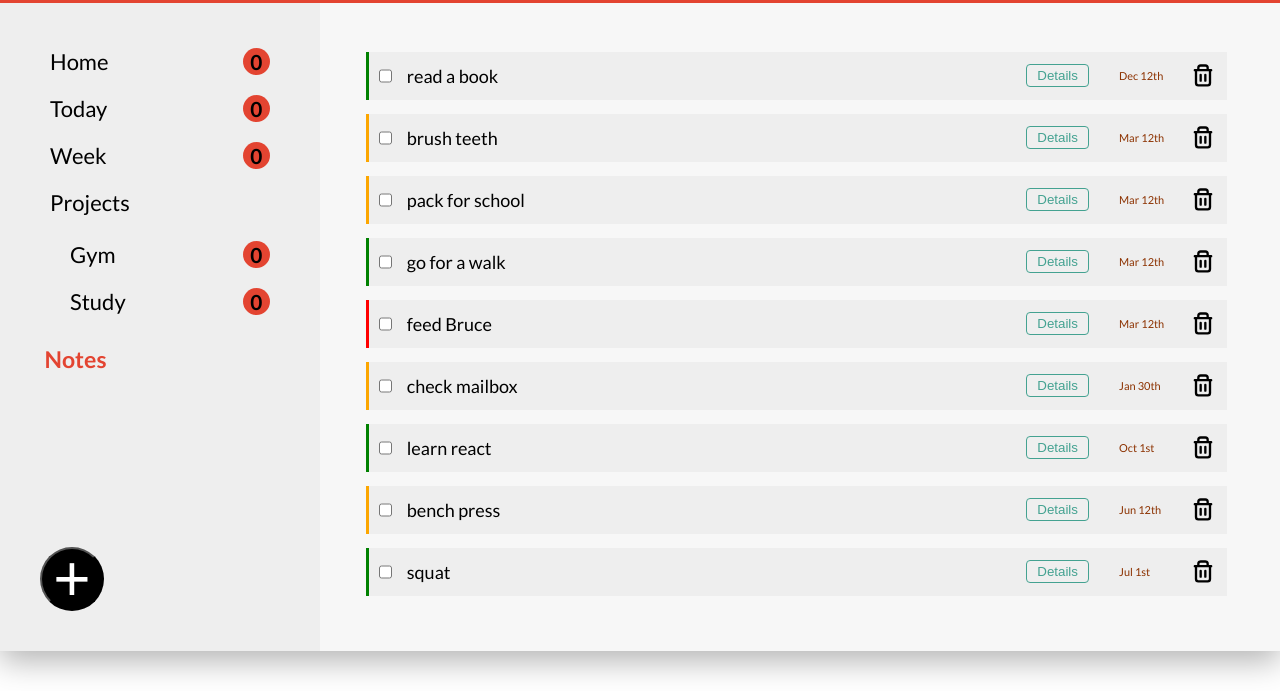
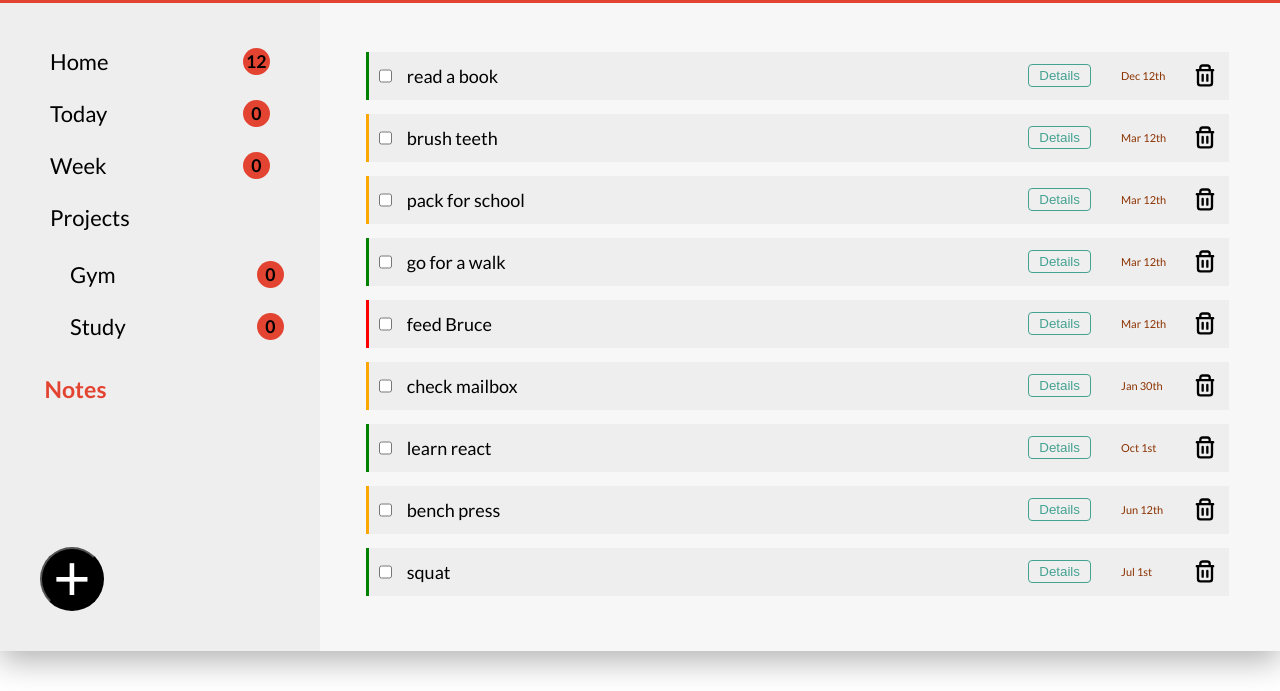
Before and after one commit to daniyxlkhan/todoList, a website built with webpack: page src/template.html in a window 1280 px wide. Both pictures are taken after a click on the item "Notes". Shown: the part 109-800 px from the top of the page. Built offline with nearby package versions, Linux system fonts and the light colour scheme; a web font is replaced by a local one.

Commit message:
Add overflow for projejcts and counter

```diff
--- a/src/project.js
+++ b/src/project.js
@@ -35,20 +35,28 @@ function addProjectToDOM(title) {
     projectTitle.classList.add("project");
     projectTitle.textContent = title;
 
-    const weekCount = document.createElement("div");
-    weekCount.classList.add("week-count", "count");
-    weekCount.textContent = "0";
+    const count = document.createElement("div");
+    count.classList.add(`${title}-count`, "count");
+    count.textContent = "0";
 
     projectItem.appendChild(projectTitle);
-    projectItem.appendChild(weekCount);
+    projectItem.appendChild(count);
     projectsList.appendChild(projectItem);
 }
 
 // When the user switches between projects, this displays the content of each project
 function projectSwitch() {
     document.querySelector(".nav").addEventListener("click", (event) => {
-        // when user clicks anything inside nav it "navItem" becomes the closet item either be a dynamically added project-item or hard coded nav-item
+        // when user clicks anything inside nav it looks for the closet item either be a dynamically added project-item or hard coded nav-item
         let navItem = event.target.closest(".project-item") || event.target.closest(".nav-item");
+        if (!navItem) {
+            return;
+        }
+
+        if(navItem.classList.contains("project-section")) {
+            return;
+        }
+
         const projectTitleElement = navItem.querySelector(".project-name");
         if(!projectTitleElement) {
             return;
--- a/src/style.css
+++ b/src/style.css
@@ -15,7 +15,7 @@
 }
 
 ::-webkit-scrollbar {
-    width: 8px;
+    width: 6px;
     height: 8px;
 }
 
@@ -105,7 +105,8 @@ ul {
 .nav-item, .dialog-nav-item {
     display: flex;
     justify-content: space-between;
-    padding: 15px 20px 5px 20px;
+    padding: 15px 20px 0px 20px;
+    margin-bottom: 10px;
     font-size: 22px;
 }
 
@@ -116,7 +117,7 @@ ul {
     background: var(--title-bar-color);
     color: black;
     border-radius: 50px;
-    font-size: 1.3rem;
+    font-size: 1.1rem;
     font-weight: bold;
     height: 27px;
     width: 27px;
@@ -148,13 +149,20 @@ ul {
 
 .projects {
     padding-left: 20px;
+    padding-right: 30px;
+    width: 100%;
+    max-height: 200px;
+    scrollbar-gutter: stable;
+    overflow-y: auto;
+    overflow-x: hidden;
 }
 
 .project-item {
     display: flex;
     justify-content: space-between;
-    padding-top: 10px;
-    padding-bottom: 10px;
+    padding-top: 15px;
+    margin-bottom: 10px;
+    font-size: 22px;
 }
 
 .nav-item:not(.project-section):hover,
--- a/src/template.html
+++ b/src/template.html
@@ -15,17 +15,17 @@
             <ul class="nav">
                 <li class="nav-item home">
                     <span class="project-name project">Home</span>
-                    <div class="home-count count">0</div>
+                    <div class="Home-count count">0</div>
                 </li>
 
                 <li class="nav-item today">
                     <span class="project-name project">Today</span>
-                    <div class="today-count count">0</div>
+                    <div class="Today-count count">0</div>
                 </li>
 
                 <li class="nav-item week">
                     <span class="project-name project">Week</span>
-                    <div class="week-count count">0</div>
+                    <div class="Week-count count">0</div>
                 </li>
 
                 <li class="nav-item project-section">
--- a/src/todo.js
+++ b/src/todo.js
@@ -3,7 +3,7 @@ import { Projects, createProject } from "./project";
 import { parseISO, format } from "date-fns";
 
 const formatDateString = (dateString) => {
-    return format(parseISO(dateString), "LLL do");
+    return format(parseISO(dateString), "LLL do"); // Month date (Dec 1st etc)
 };
 
 const content = document.querySelector(".content");
@@ -14,9 +14,15 @@ let currentProject = "Home"; // Default project
 
 // Keeping track of what project is currently selected
 document.querySelector(".nav").addEventListener("click", (event) => {
-    if (event.target.classList.contains("project")) {
-        currentProject = event.target.textContent.trim();
-        console.log(currentProject);
+    const navItem = event.target.closest(".nav-item, .project-item");
+
+    // Exclude .project-section
+    if (!navItem || navItem.classList.contains("project-section")) return;
+
+    const projectTitleElement = navItem.querySelector(".project-name");
+    if (projectTitleElement) {
+        currentProject = projectTitleElement.textContent.trim();
+        console.log("Current Project:", currentProject);
     }
 });
 
@@ -62,6 +68,20 @@ function removeTodo(id) {
     }
 }
 
+function updateTodoCount(project) {
+    const count = document.querySelector(`.${project}-count`);
+
+    if (project === "Home") {
+        let sum = 0;
+        Object.keys(Projects).forEach(proj => {
+            sum += Projects[proj].length;
+        });
+        count.textContent = sum;
+    } else {
+        count.textContent = Projects[project].length;
+    }
+}
+
 // When a user creates a todo task
 todoSubmitForm.addEventListener("submit", (event) => {
     event.preventDefault();
@@ -71,6 +91,7 @@ todoSubmitForm.addEventListener("submit", (event) => {
     const dueDate = document.querySelector("#date").value;
     const priority = document.querySelector(`input[name="priority"]:checked`)?.value;
 
+    updateTodoCount(currentProject);
     createTodo(title, description, dueDate, priority);
 })
 
@@ -88,6 +109,7 @@ function showAllProjectTodos() {
     for (let project in Projects) {
         Projects[project].forEach(todo => {
             createTodoDOM(todo.title, todo.description, todo.dueDate, todo.priority, todo.id);
+            updateTodoCount(currentProject);
         })
     }
 }
@@ -97,6 +119,7 @@ function displayTodos(project) {
     content.innerHTML = "";
     Projects[project].forEach(todo => {
         createTodoDOM(todo.title, todo.description, todo.dueDate, todo.priority, todo.id);
+        updateTodoCount(currentProject);
     });
 }
 
```
